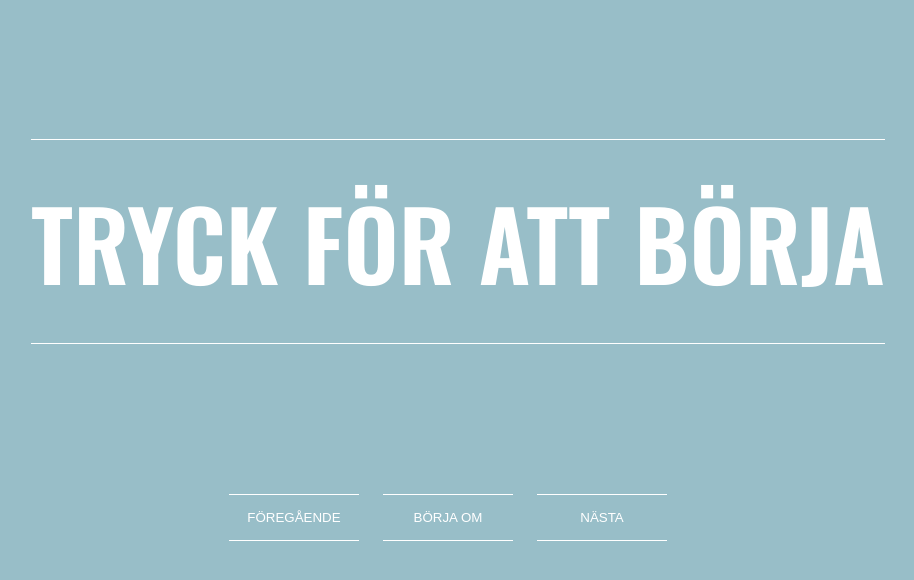
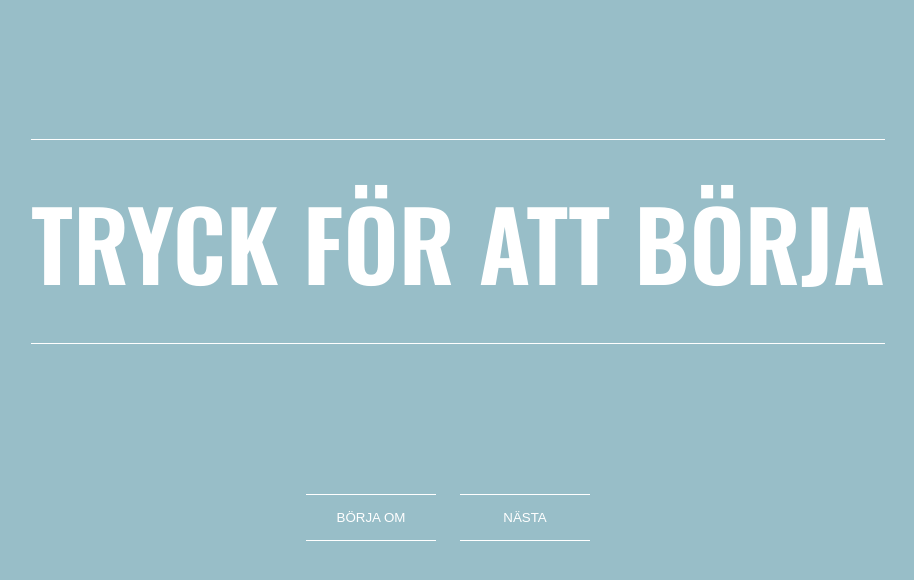
Before and after one commit to Jojjeboy/dailyspin, a plain HTML site: page index.html in a window 1280 px wide. Shown: the whole page, without its empty margins (182-1096 px from the left). Drawn offline with nearby package versions, Linux system fonts and the light colour scheme.

Commit message:
Minor changes

```diff
--- a/index.html
+++ b/index.html
@@ -15,7 +15,7 @@
 
 
         <div id="buttons">
-            <button id="prev" onclick="previousSpeaker()">Föregående</button>
+            <!--<button id="prev" onclick="previousSpeaker()">Föregående</button>-->
             <button id="resetbtn" onclick="reset()">Börja om</button>
             <button id="next" onclick="onNextBtnClick()">Nästa</button>
         </div>
--- a/script.js
+++ b/script.js
@@ -103,7 +103,7 @@ function timing(){
     removeClass(nameElm,'timesUp');
     clearInterval(speachInterval);
     speachInterval = setInterval(function () {
-        console.log('times up');
+        //console.log('times up');
         addClass(nameElm,'timesUp');
         clearInterval(speachInterval);
     }, speachTime * 1000);
```
